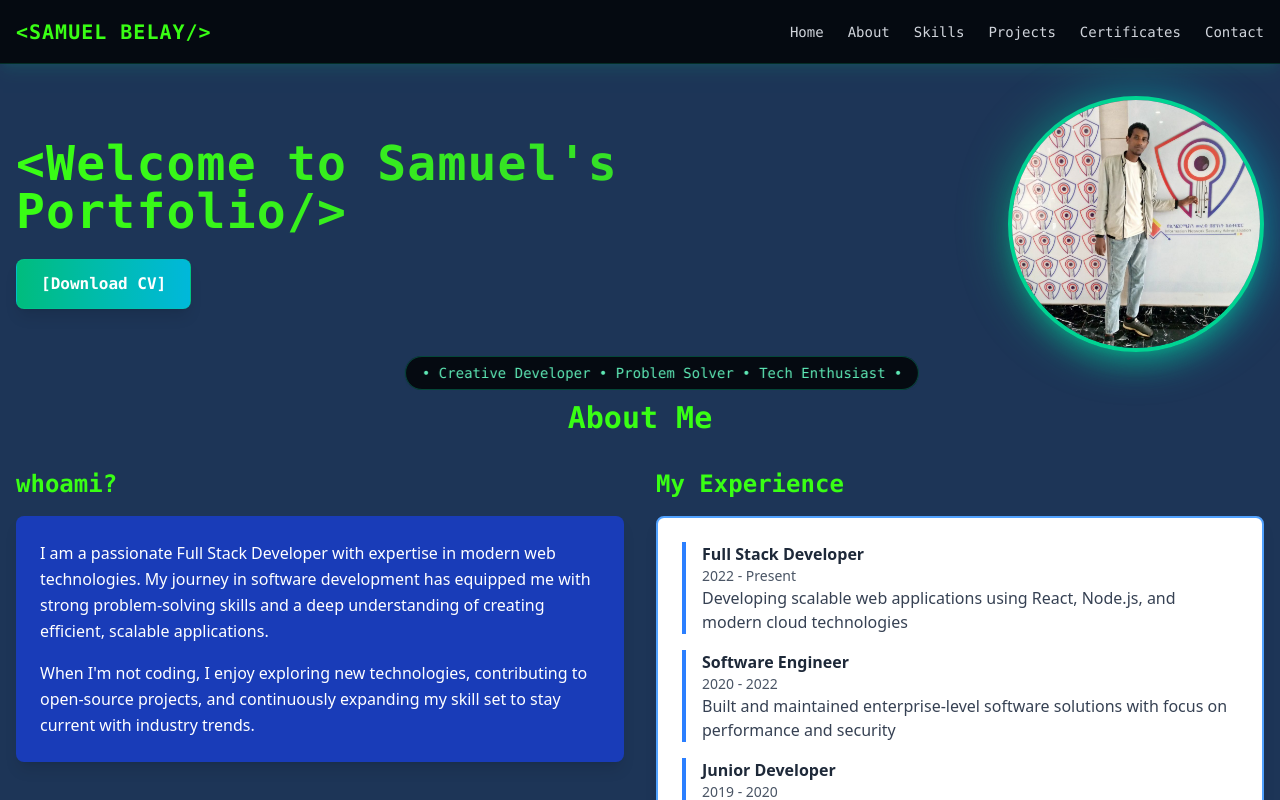
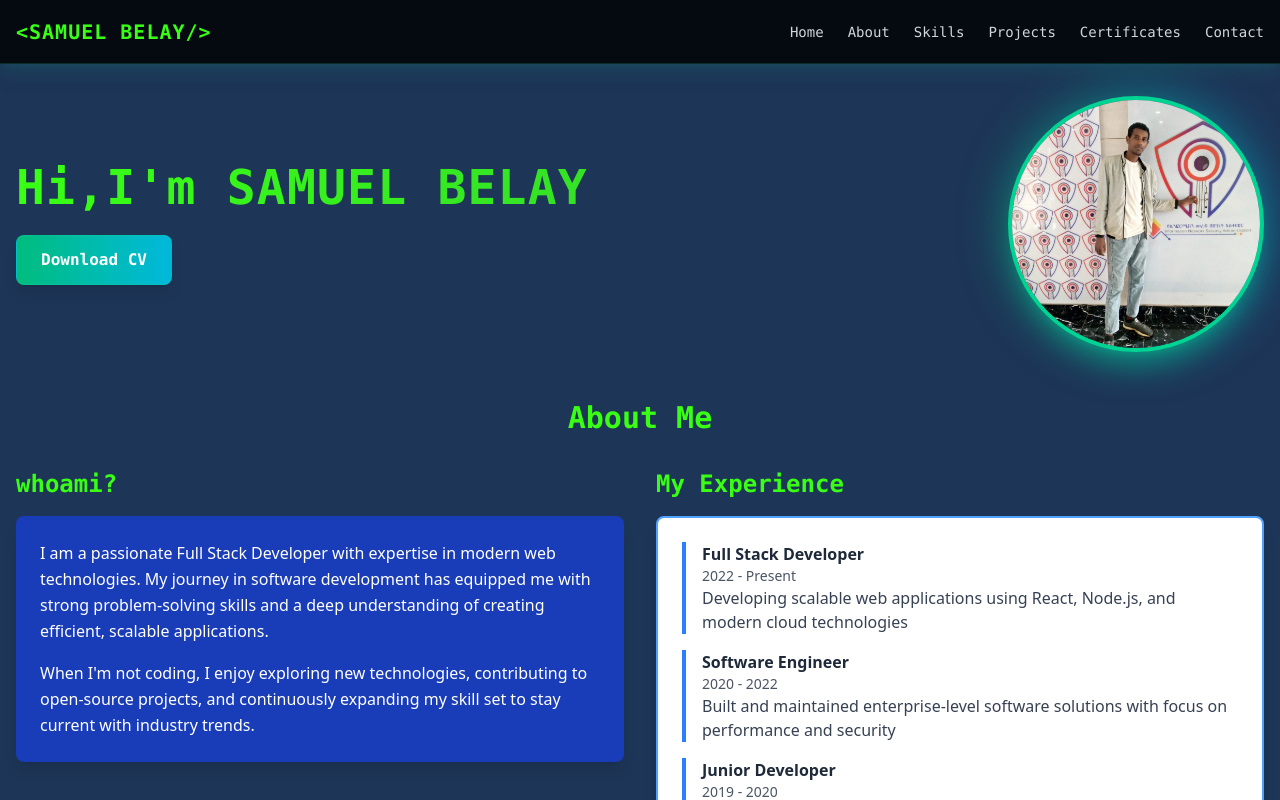
Before and after one commit to Anonimize4/mini-project-, a React (Vite) app: page / in a window 1280 px wide. Shown: the top 800 px of the page. Built offline with nearby package versions, Linux system fonts and the light colour scheme.

Commit message:
remove palette

```diff
--- a/src/components/Footer.tsx
+++ b/src/components/Footer.tsx
@@ -1,4 +1,4 @@
-import React from 'react';
+
 import { motion } from 'framer-motion';
 
 const Footer: React.FC = () => {
--- a/src/components/HomeSection.tsx
+++ b/src/components/HomeSection.tsx
@@ -1,8 +1,6 @@
 import { motion } from 'framer-motion';
 
 const HomeSection = () => {
-  const rotatingText = "• Creative Developer • Problem Solver • Tech Enthusiast • ";
-
   return (
     <section id="home" className="mb-12">
       <div className="flex flex-col md:flex-row items-center justify-between gap-8">
@@ -19,7 +17,7 @@ const HomeSection = () => {
             className="text-4xl md:text-5xl font-bold text-transparent bg-clip-text bg-gradient-to-r from-green-400 to-green-300 mb-6 font-mono tracking-wide"
             style={{ backgroundImage: 'linear-gradient(to right, #39FF14, #32CD32)' }}
           >
-            {"<Welcome to Samuel's Portfolio/>"}
+            {"Hi,I'm SAMUEL BELAY"}
           </motion.h1>
 
           <motion.a
@@ -35,7 +33,7 @@ const HomeSection = () => {
             whileTap={{ scale: 0.95 }}
             className="inline-block bg-gradient-to-r from-emerald-500 to-cyan-500 hover:from-emerald-600 hover:to-cyan-600 text-white font-bold py-3 px-6 rounded-lg shadow-lg transition-all duration-300 font-mono border border-emerald-400/30"
           >
-            [Download CV]
+            Download CV
           </motion.a>
         </motion.div>
 
@@ -68,21 +66,6 @@ const HomeSection = () => {
             />
           </div>
 
-          <motion.div
-            className="absolute -bottom-8 left-1/2 transform -translate-x-1/2 whitespace-nowrap"
-            animate={{
-              x: ["-50%", "-150%"],
-            }}
-            transition={{
-              duration: 15,
-              ease: "linear",
-              repeat: Infinity,
-            }}
-          >
-            <span className="text-emerald-300 text-sm font-medium bg-black/80 backdrop-blur-sm px-4 py-2 rounded-full border border-emerald-400/30 font-mono">
-              {rotatingText}
-            </span>
-          </motion.div>
         </motion.div>
       </div>
     </section>
```
